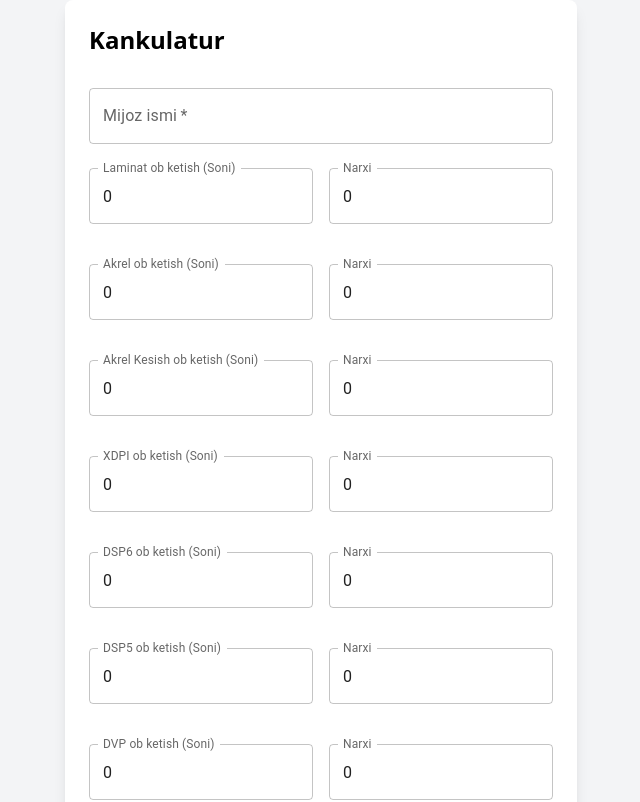
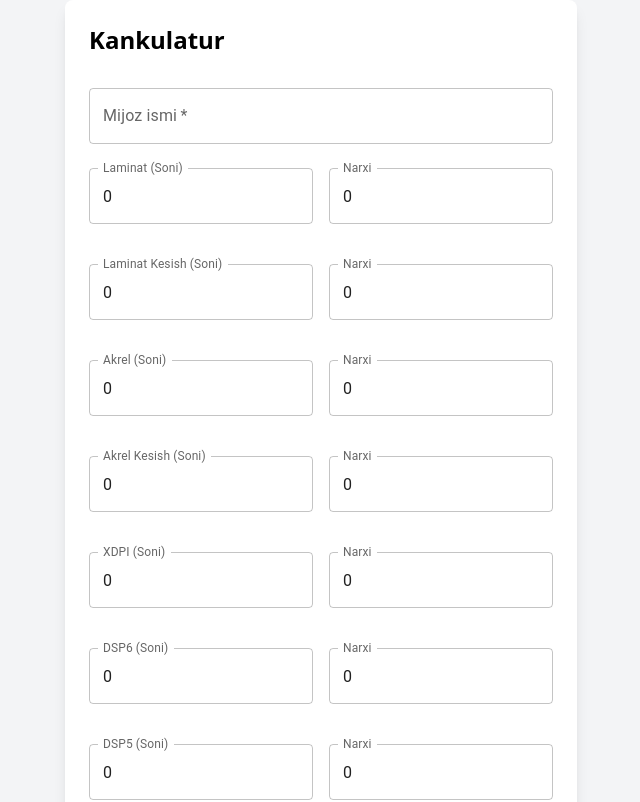
Before and after one commit to xobiytv/kalkulatr, a React (Create React App) app: page / in a window 1280 px wide. Shown: the top 802 px of the page, without its empty margins (319-959 px from the left). Built offline with nearby package versions, Linux system fonts and the light colour scheme.

Commit message:
edit number

```diff
--- a/src/App.js
+++ b/src/App.js
@@ -9,6 +9,8 @@ function App() {
     userName: '',
     laminatSoni: 0,
     laminatNarxi: 0,
+    laminatKesishSoni: 0,
+    laminatKesishNarxi: 0,
     akrelSoni: 0,
     akrelNarxi: 0,
     akrelKesishSoni: 0,
@@ -25,6 +27,8 @@ function App() {
     oqDvpNarxi: 0,
     doskaSoni: 0,
     doskaNarxi: 0,
+    mdfSoni: 0,
+    mdfNarxi: 0,
   });
   const [loading, setLoading] = useState(false);
   const [total, setTotal] = useState(0);
@@ -34,6 +38,7 @@ function App() {
   const calculateAndDisplayResult = () => {
     const items = [
       { soni: 'laminatSoni', narxi: 'laminatNarxi' },
+      { soni: 'laminatKesishSoni', narxi: 'laminatKesishNarxi' },
       { soni: 'akrelSoni', narxi: 'akrelNarxi' },
       { soni: 'akrelKesishSoni', narxi: 'akrelKesishNarxi' },
       { soni: 'xdpiSoni', narxi: 'xdpiNarxi' },
@@ -42,6 +47,7 @@ function App() {
       { soni: 'dvpSoni', narxi: 'dvpNarxi' },
       { soni: 'oqDvpSoni', narxi: 'oqDvpNarxi' },
       { soni: 'doskaSoni', narxi: 'doskaNarxi' },
+      { soni: 'mdfSoni', narxi: 'mdfNarxi' },
     ];
 
     let totalSum = 0;
@@ -61,6 +67,7 @@ function App() {
     setTotal(totalSum);
     setResults(results);
   };
+  console.log(total);
 
   const handleInputChange = (e) => {
     const { name, value } = e.target;
@@ -72,39 +79,6 @@ function App() {
     }
   };
 
-  const handleSubmit = async (e) => {
-    e.preventDefault();
-    setLoading(true);
-
-    const data = {
-      userName: userName,
-      soni: total,
-      total,
-      results,
-    };
-
-    try {
-      const response = await fetch('YOUR_GOOGLE_APPS_SCRIPT_URL', {
-        method: 'POST',
-        body: JSON.stringify(data),
-        headers: {
-          'Content-Type': 'application/json',
-        },
-      });
-
-      const result = await response.json();
-      if (result.result === 'success') {
-        alert('Ma\'lumotlar muvaffaqiyatli yuborildi!');
-      } else {
-        alert('Xatolik yuz berdi, iltimos yana urinib ko\'ring.');
-      }
-    } catch (error) {
-      console.error('Error:', error);
-      alert('Xatolik yuz berdi, iltimos yana urinib ko\'ring.');
-    } finally {
-      setLoading(false);
-    }
-  };
 
   const shareResults = () => {
     const formattedResults = results.map(result => {
@@ -129,7 +103,7 @@ function App() {
 
   return (
     <div className="min-h-screen flex items-center justify-center bg-gray-100">
-      <form className="bg-white p-6 rounded-lg shadow-lg w-full max-w-lg" onSubmit={handleSubmit}>
+      <form className="bg-white p-6 rounded-lg shadow-lg w-full max-w-lg" >
         <h1 className="text-2xl font-bold mb-4">Kankulatur</h1>
 
         <TextField
@@ -145,6 +119,7 @@ function App() {
 
         {[
           { id: 'laminat', label: 'Laminat' },
+          { id: 'laminatKesish', label: 'Laminat Kesish' },
           { id: 'akrel', label: 'Akrel' },
           { id: 'akrelKesish', label: 'Akrel Kesish' },
           { id: 'xdpi', label: 'XDPI' },
@@ -153,16 +128,18 @@ function App() {
           { id: 'dvp', label: 'DVP' },
           { id: 'oqDvp', label: 'Oq DVP' },
           { id: 'doska', label: 'Doska' },
+          { id: 'mdf', label: 'MDF' },
         ].map((item) => (
           <div className="flex gap-4 items-end mb-4" key={item.id}>
             <TextField
-              label={`${item.label} ob ketish (Soni)`}
+              label={`${item.label} (Soni)`}
               variant="outlined"
               fullWidth
               margin="normal"
               name={`${item.id}Soni`}
               type="number"
               value={formData[`${item.id}Soni`]}
+              inputProps={{ min: 0 }}
               onChange={handleInputChange}
             />
             <TextField
@@ -173,6 +150,7 @@ function App() {
               name={`${item.id}Narxi`}
               type="number"
               value={formData[`${item.id}Narxi`]}
+              inputProps={{ min: 0 }}
               onChange={handleInputChange}
             />
           </div>
@@ -213,7 +191,7 @@ function App() {
                         color="primary"
                         onClick={() => shareResults(results)}
                       >
-                        Natijalarni Share qilish
+                        Hisobni ulalish
                       </Button>
                     </td>
                   </tr>
```
